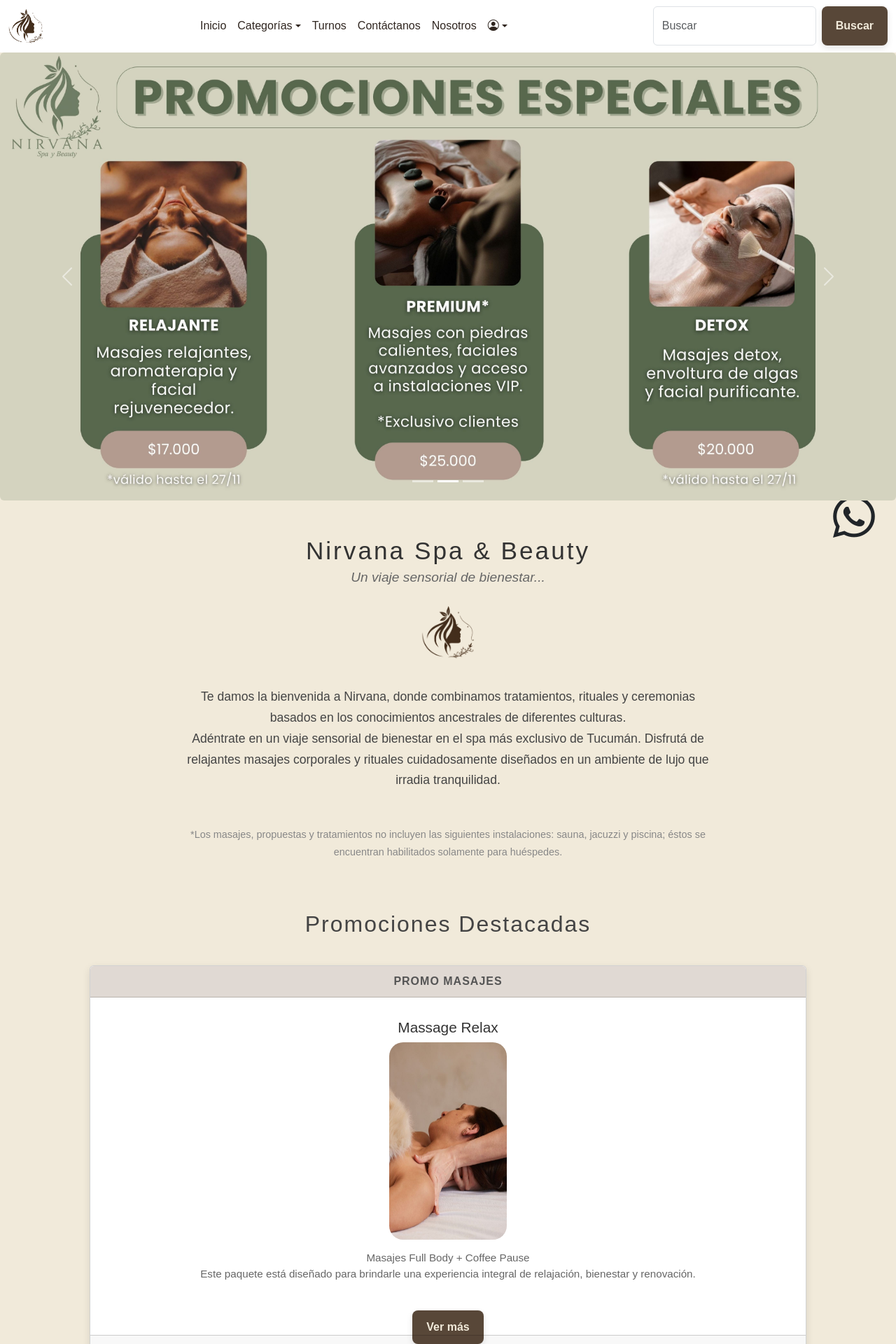
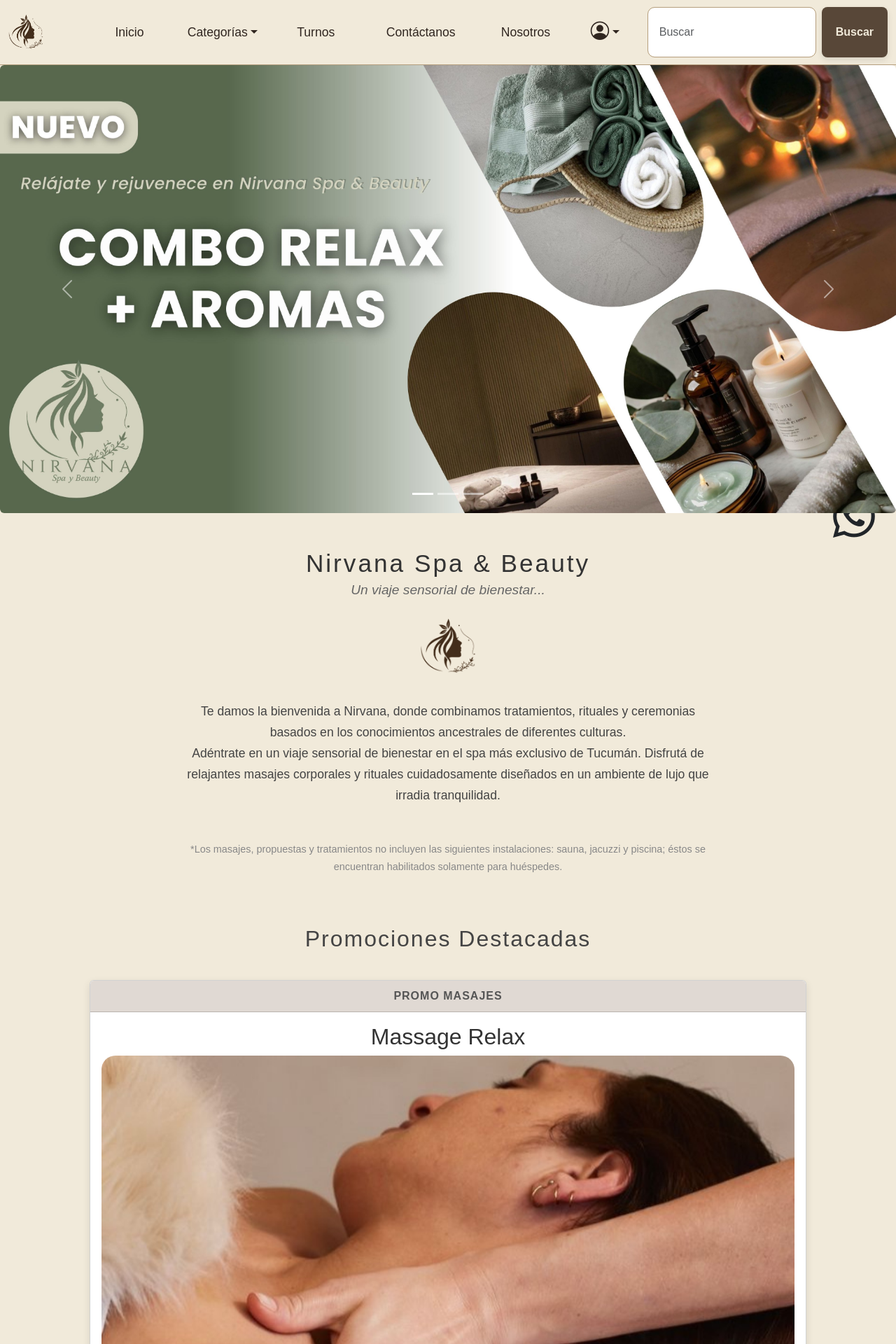
Before and after one commit to SantyMolina98/Spa-Nirvana-React-, a React (Vite) app: page / in a window 1280 px wide. Shown: the top 1920 px of the page at 70% size. Built offline with nearby package versions, Linux system fonts and the light colour scheme; no server answers.

Commit message:
agregue estilos a headercomponents y homepage

```diff
--- a/src/styles/HomePage.css
+++ b/src/styles/HomePage.css
@@ -32,6 +32,7 @@
 .logoarticle {
   width: 10%;
   margin-bottom: 40px;
+  min-width: 80px;
 }
 
 .sectionPromosHP{
@@ -48,8 +49,9 @@ a {
 }
 
 .img{
-    width: 17%;
-    height: 68%;
+    width: 100%;
+    height: 500px;
+    object-fit: cover;
     border-radius: 20px;
 }
 
@@ -83,6 +85,7 @@ a {
 .centrado h1 {
     letter-spacing: 3px;
     font-size: 2.2rem;
+    text-align: center;
     font-weight: 500;
     margin-bottom: 5px;
     color: #333;
@@ -91,6 +94,7 @@ a {
 .centrado h3 {
     font-size: 1.2rem;
     font-style: italic;
+    text-align: center;
     color: #666;
     margin-top: 0;
     margin-bottom: 30px;
@@ -235,7 +239,11 @@ a {
 }
 
 .card-title {
-    font-size: 1.3rem;
-    margin-top: 15px;
+    font-size: 2rem;
     color: #333;
 }
+
+.card-body {
+    display: flex;
+    flex-direction: column;
+}
--- a/src/styles/headerComponent.css
+++ b/src/styles/headerComponent.css
@@ -14,8 +14,19 @@
   --color-seventhHeader: #aa6d3b;
 }
 
+.header-overflow {
+    background-color: var(--color-fifthHeader);
+    border-bottom: 1px solid var(--color-terciaryHeader);
+    padding: 10px 0;
+}
+
 .logoSPA{
   width: 2.5em;
+  transition: transform 0.6s ease;
+}
+
+.logoSPA:hover {
+    transform: scale(1.3);
 }
 
 .dropdownn-login-saludo-header{
@@ -28,12 +39,99 @@
   align-items: center;
   text-decoration: none;
   color: #302620;
-  padding: 0.5rem;
+  padding: 0.5rem 2rem;
 }
+
 .navbar a {
   text-decoration: none;
   color: #302620;
-  padding: 0.5rem;
+  width: 100%;
   display: flex;
   align-items: center;
+  font-size: 1.1em;
+  font-weight: 500;
+  transition: color 0.3s ease border-bottom 0.3s ease;
 }
+
+.nav-item {
+    padding-right: 0;
+}
+
+.itemsHeader a {
+    justify-content: center;
+}
+
+.navbar a:hover {
+    color: var(--color-seventhHeader);
+}
+
+.dropdown-toggle:hover {
+    color: var(--color-seventhHeader);
+}
+
+.busqueda {
+    border-radius: 10px;
+    border: 1px solid var(--color-terciaryHeader);
+    padding: 0.3rem 1rem;
+    transition: border-color 0.3s ease, box-shadow 0.3s ease;
+}
+
+.busqueda:focus {
+    border-color: var(--color-fourthHeader);
+    box-shadow: 0 0 0 0.1rem var(--color-fourth2Header);
+}
+
+.navbar .bi-person-circle {
+    font-size: 1.5em;
+    margin-left: 10px;
+    padding: 0;
+}
+
+.dropdown-menu {
+    border: 1px solid var(--color-terciaryHeader);
+    border-radius: 5px;
+    box-shadow: 0 4px 12px rgba(0, 0, 0, 0.1);
+}
+
+.dropdownn-login-saludo-header {
+    background-color: var(--color-terciaryHeader);
+    color: #fff;
+    font-weight: 600;
+}
+
+.offcanvas {
+    background-color: var(--color-fifthHeader);
+}
+
+.offcanvas-header {
+    border-bottom: 1px solid var(--color-principal2Header);
+    padding: 1.5rem 1.5rem;
+}
+
+.offcanvas-header .btn-close {
+    font-size: 0.8rem;
+    transition: transform 0.3s ease;
+}
+
+.offcanvas-body a {
+  color: #302620;
+}
+
+.offcanvas-body a:hover {
+    color: var(--color-seventhHeader);
+}
+
+.offcanvas-body .dropdown-menu {
+    border: none;
+    padding: 0.5rem;
+    background-color: var(--color-fifthHeader);
+}
+.offcanvas-body .dropdown-item {
+    font-size: 1em;
+    padding: 0.5rem 0.5rem;
+}
+.offcanvas-body .dropdown-item:hover {
+    background-color: #b59e7d4f;
+    color: white;
+    transition: 400ms;
+}
```
